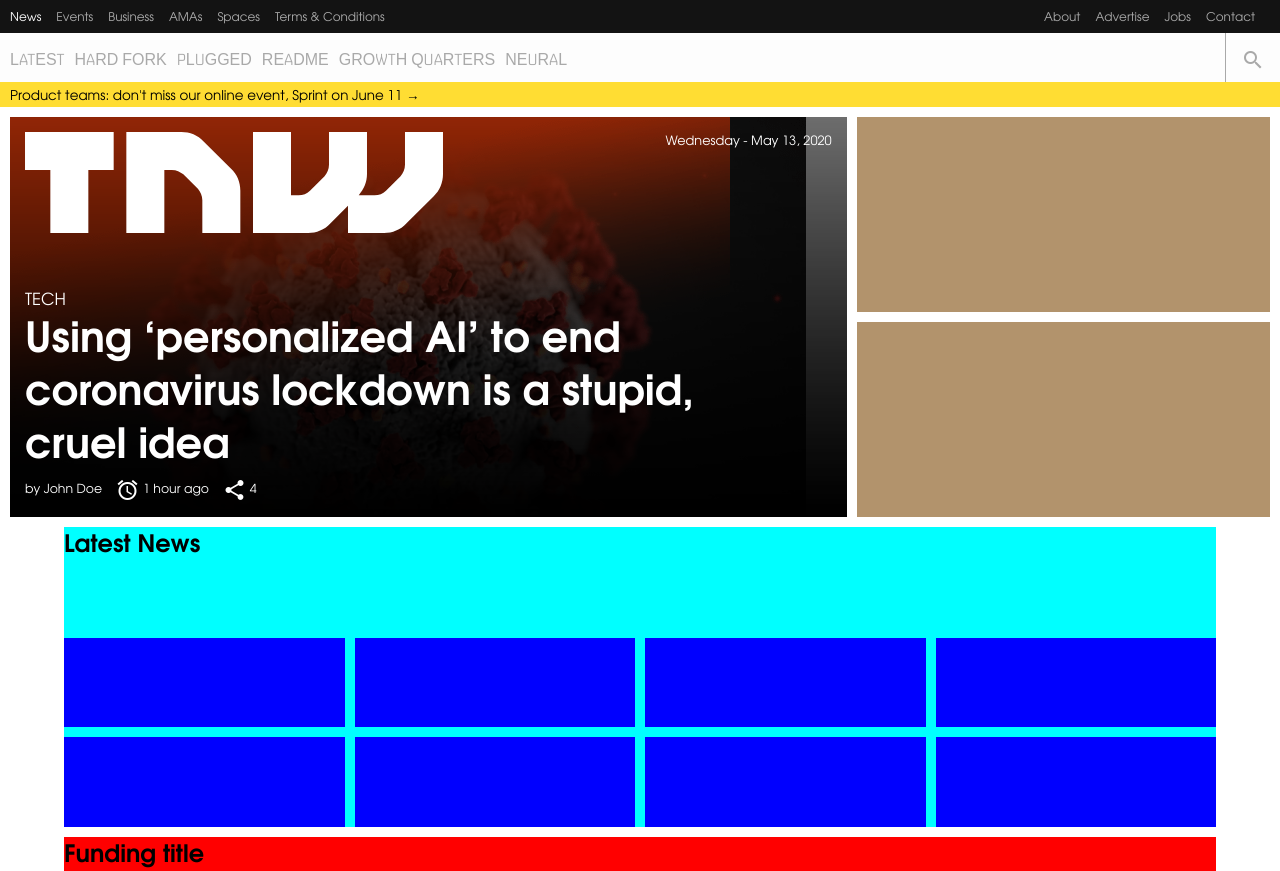
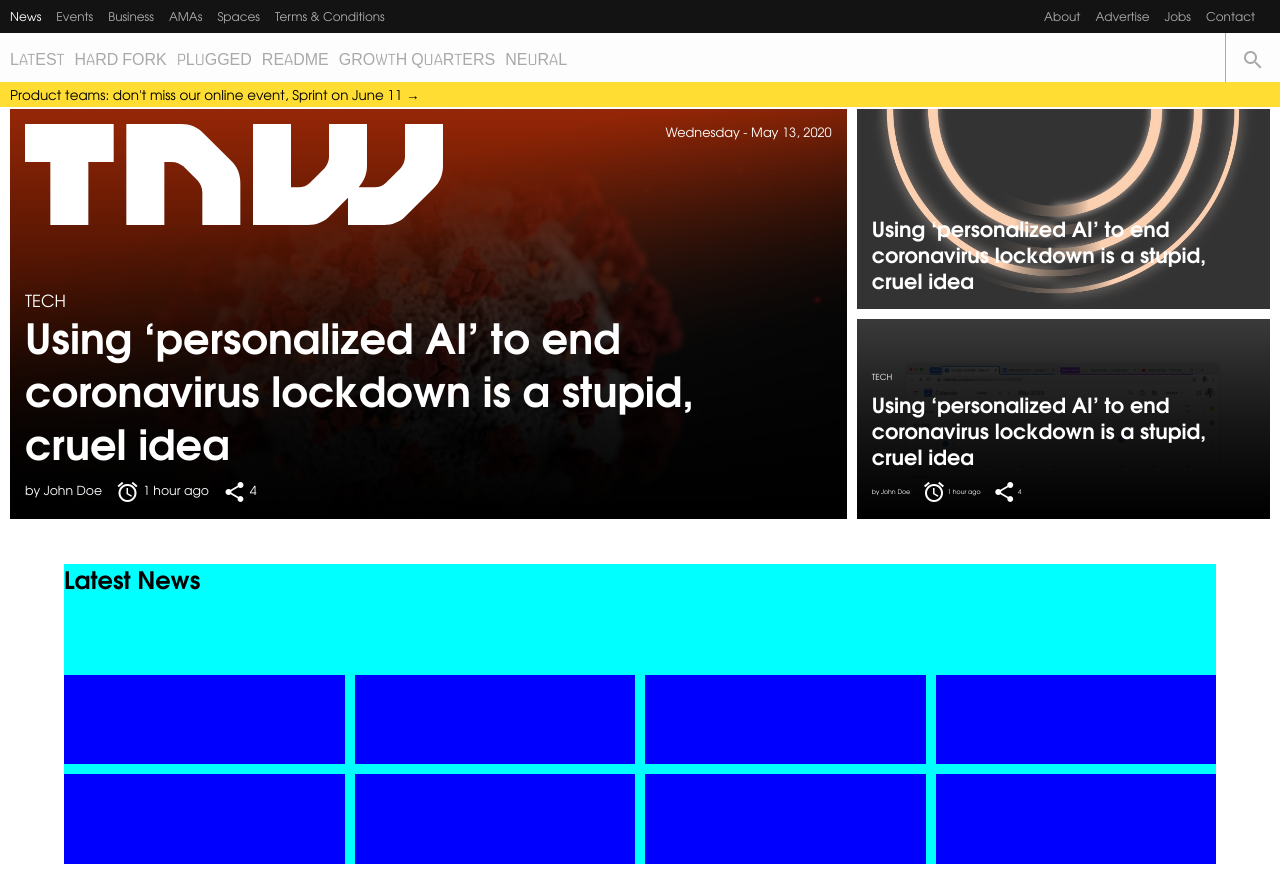
Before and after one commit to santiagorodriguezbermudez/responsive-project, a website: page index.html in a window 1280 px wide. Shown: the top 871 px of the page. Drawn offline with Linux system fonts and the light colour scheme.

Commit message:
Added and Styled hero section

```diff
--- a/assets/css/style.css
+++ b/assets/css/style.css
@@ -148,13 +148,14 @@
 .hero-header {
   grid-column: 1 / 13;
   min-height: 200px;
-  margin: 0 10px;
+  margin: -8px 10px 35px;
 }
 
 .main-hero-section {
   background: url("../img/coronavirus.png") no-repeat;
   grid-column: 1 / 13;
-  min-height: 400px;
+  min-height: 200px;
+  background-size: cover;
   position: relative;
 }
 
@@ -163,12 +164,11 @@
   height: 400px;
   width: 100%;
   background: rgba(0, 0, 0, 0.25) url("../img/cover-gradient.png") no-repeat;
+  background-size: cover;
 }
 
 .cover-logo {
   display: none;
-
-  /* z-index: 1; */
   position: absolute;
   top: 15px;
   left: 15px;
@@ -227,8 +227,24 @@
 
 .secondary-hero-section {
   grid-column: 1 / 13;
-  background-color: burlywood;
-  filter: brightness(0.8);
+  background-size: cover;
+  background-repeat: no-repeat;
+  position: relative;
+  min-height: 200px;
+}
+
+.first-section {
+  background-image: url("/assets/img/circles.jpg");
+  width: 100%;
+}
+
+.second-section {
+  background-image: url("/assets/img/google-calendar.png");
+  width: 100%;
+}
+
+.secondary {
+  font-size: 1.5em;
 }
 
 /* Main Content Body */
@@ -334,6 +350,7 @@
   .main-hero-section {
     grid-column: 1 / 9;
     grid-row: 1 / 3;
+    min-height: 400px;
   }
 
   .secondary-hero-section {
@@ -363,6 +380,11 @@
   .cover-content {
     font-size: 2em;
     width: 100%;
+  }
+
+  .secondary {
+    font-size: 1.2em;
+    width: 90%;
   }
 }
 
@@ -406,4 +428,8 @@
     width: 85%;
     font-size: 2.6em;
   }
+
+  .secondary {
+    font-size: 1.3em;
+  }
 }
--- a/index.html
+++ b/index.html
@@ -87,8 +87,26 @@
                         </span>
                     </a>
                 </div>
-                <div class="secondary-hero-section"></div>
-                <div class="secondary-hero-section"></div>
+                <div class="secondary-hero-section first-section">
+                    <a class="cover-content secondary">
+                        Using ‘personalized AI’ to end coronavirus lockdown is a
+                        stupid, cruel idea
+                    </a>
+                </div>
+                <div class="secondary-hero-section second-section">
+                    <div class="cover-shadow"></div>
+                    <a class="cover-content secondary">
+                        <span class="cover-category">TECH</span>
+                        Using ‘personalized AI’ to end coronavirus lockdown is a
+                        stupid, cruel idea
+                        <span class="cover-info">
+                            by John Doe
+                            <i class="material-icons cover-icons">alarm</i> 1
+                            hour ago
+                            <i class="material-icons cover-icons">share</i> 4
+                        </span>
+                    </a>
+                </div>
             </header>
 
             <main class="content-body">
```
